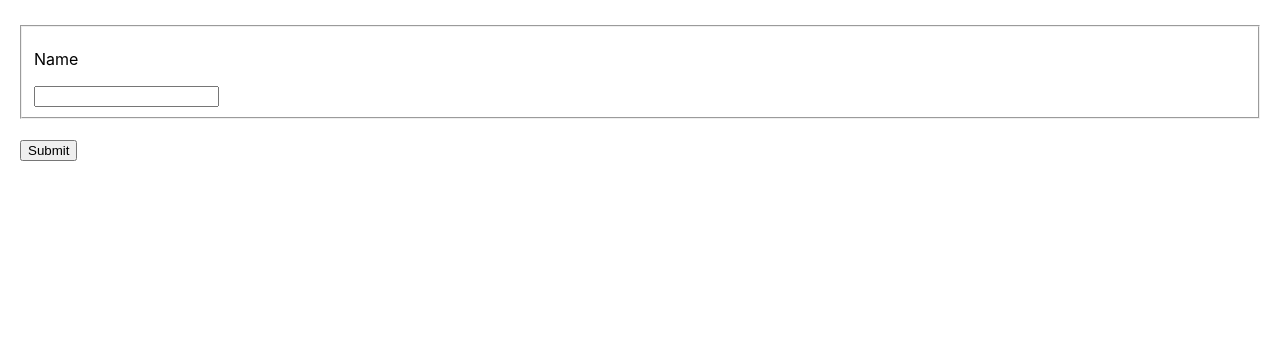
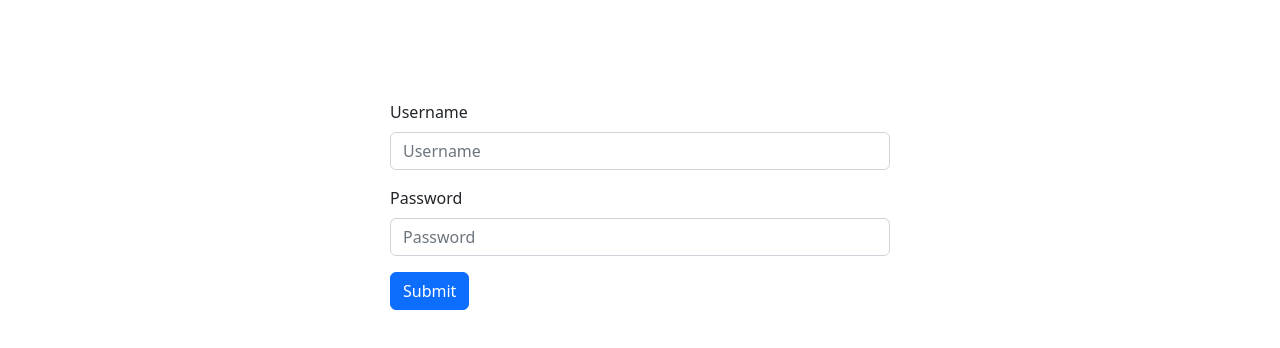
Before and after one commit to CSCI-5828-Foundations-Sftware-Engr/SpotiFyre, a React (Create React App) app in the folder web_ui_app/: page / in a window 1280 px wide. Shown: the top 348 px of the page. Built offline with nearby package versions, Linux system fonts and the light colour scheme.

Commit message:
login/logout flow

```diff
--- a/web_ui_app/package.json
+++ b/web_ui_app/package.json
@@ -6,7 +6,9 @@
     "@testing-library/jest-dom": "^5.16.5",
     "@testing-library/react": "^13.4.0",
     "@testing-library/user-event": "^13.5.0",
+    "bootstrap": "^5.2.3",
     "react": "^18.2.0",
+    "react-bootstrap": "^2.7.4",
     "react-dom": "^18.2.0",
     "react-scripts": "5.0.1",
     "web-vitals": "^2.1.4"
--- a/web_ui_app/src/App.js
+++ b/web_ui_app/src/App.js
@@ -1,37 +1,23 @@
 import './App.css';
+import React, { useState } from "react";
+import LoginForm from './LoginForm';
+import NavBar from './NavBar';
 
 function App() {
 
-  const handleSubmit = (event) => {
-    event.preventDefault();
-    // try {
-    //   fetch("http://zelda.local:8080/?hello="+event.target.name.value, {
-    //   headers: { 'Content-Type': 'application/json' },
-    //   mode: "no-cors"
-    // });
 
-
-    // } catch (err) {
-    //   console.log(err);
-    // }
-    console.log(event.target.name.value)
-    alert('Hi '+ event.target.name.value)
-
-
-  };
+  const [isSubmitted, setIsSubmitted] = useState(false);
 
   return (
-    <div className="wrapper">
-      <form onSubmit={handleSubmit}>
-        <fieldset>
-          <label>
-            <p>Name</p>
-            <input name="name" />
-          </label>
-        </fieldset>
-        <button type="submit">Submit</button>
-      </form>
+    <div>
+      {
+        isSubmitted?
+          <NavBar loginStatus={setIsSubmitted}/>
+        :
+          <LoginForm loginStatus={setIsSubmitted}/>
+      }
     </div>
+
   );
 }
 
--- /dev/null
+++ b/web_ui_app/src/LoginForm.js
@@ -0,0 +1,72 @@
+import React, { useState } from "react";
+import Button from 'react-bootstrap/Button';
+import Form from 'react-bootstrap/Form';
+
+function LoginForm(props) {
+    const [errorMessages, setErrorMessages] = useState({});
+
+    const database = [
+        {
+            username: "user1",
+            password: "pass1"
+        },
+        {
+            username: "user2",
+            password: "pass2"
+        }
+        ];
+
+    const errors = {
+        uname: "invalid username",
+        pass: "invalid password"
+    };
+
+    const handleSubmit = (event) => {
+        //Prevent page reload
+        event.preventDefault();
+
+        var { uname, pass } = document.forms[0];
+
+        // Find user login info
+        const userData = database.find((user) => user.username === uname.value);
+
+        // Compare user info
+        if (userData) {
+            if (userData.password !== pass.value) {
+            // Invalid password
+            setErrorMessages({ name: "pass", message: errors.pass });
+            } else {
+            props.loginStatus(true);
+            }
+        } else {
+            // Username not found
+            setErrorMessages({ name: "uname", message: errors.uname });
+        }
+    };
+
+    const renderErrorMessage = (name) =>
+        name === errorMessages.name && (
+            <div>{errorMessages.message}</div>
+    );
+
+  return (
+    <Form onSubmit={handleSubmit} style={{ width: 500, height: 500, marginLeft: "auto", marginRight: "auto", marginTop: 100}}>
+      <Form.Group className="mb-3" controlId="formBasicEmail">
+        <Form.Label>Username</Form.Label>
+        <Form.Control type="text" placeholder="Username" name="uname"/>
+        {renderErrorMessage("uname")}
+      </Form.Group>
+
+      <Form.Group className="mb-3" controlId="formBasicPassword">
+        <Form.Label>Password</Form.Label>
+        <Form.Control type="password" placeholder="Password" name="pass"/>
+        {renderErrorMessage("pass")}
+      </Form.Group>
+      <Button variant="primary" type="submit" >
+        Submit
+      </Button>
+    </Form>
+  );
+}
+
+export default LoginForm;
--- /dev/null
+++ b/web_ui_app/src/NavBar.js
@@ -0,0 +1,26 @@
+import Container from 'react-bootstrap/Container';
+import Nav from 'react-bootstrap/Nav';
+import Navbar from 'react-bootstrap/Navbar';
+
+function NavBar(props) {
+    const changeToLogout = () => {
+        props.loginStatus(false)
+    };
+    return (
+        <Navbar bg="dark" variant="dark">
+        <Container>
+          <Navbar.Brand href="#home">SpotiFyre</Navbar.Brand>
+          <Nav className="me-auto">
+            <Nav.Link href="#home">Home</Nav.Link>
+            <Nav.Link href="#features">Features</Nav.Link>
+            <Nav.Link href="#pricing">Pricing</Nav.Link>
+          </Nav>
+          <Nav>
+            <Nav.Link onClick={changeToLogout}>Logout</Nav.Link>
+          </Nav>
+        </Container>
+      </Navbar>
+    )
+}
+
+export default NavBar;
--- a/web_ui_app/src/index.js
+++ b/web_ui_app/src/index.js
@@ -3,6 +3,8 @@ import ReactDOM from 'react-dom/client';
 import './index.css';
 import App from './App';
 import reportWebVitals from './reportWebVitals';
+
+import 'bootstrap/dist/css/bootstrap.min.css';
 
 const root = ReactDOM.createRoot(document.getElementById('root'));
 root.render(
```
Also changed, not shown: 1 other file (tests, documents, lock files or other folders).
